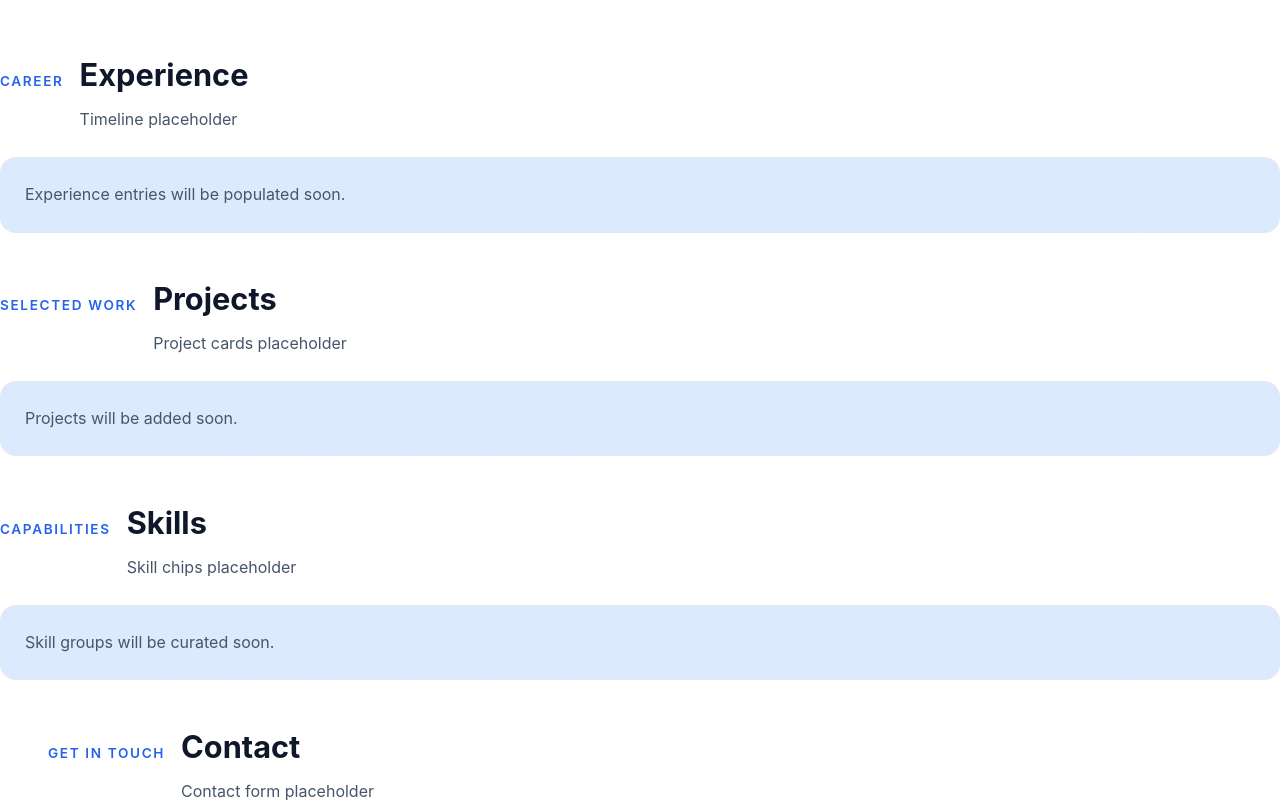
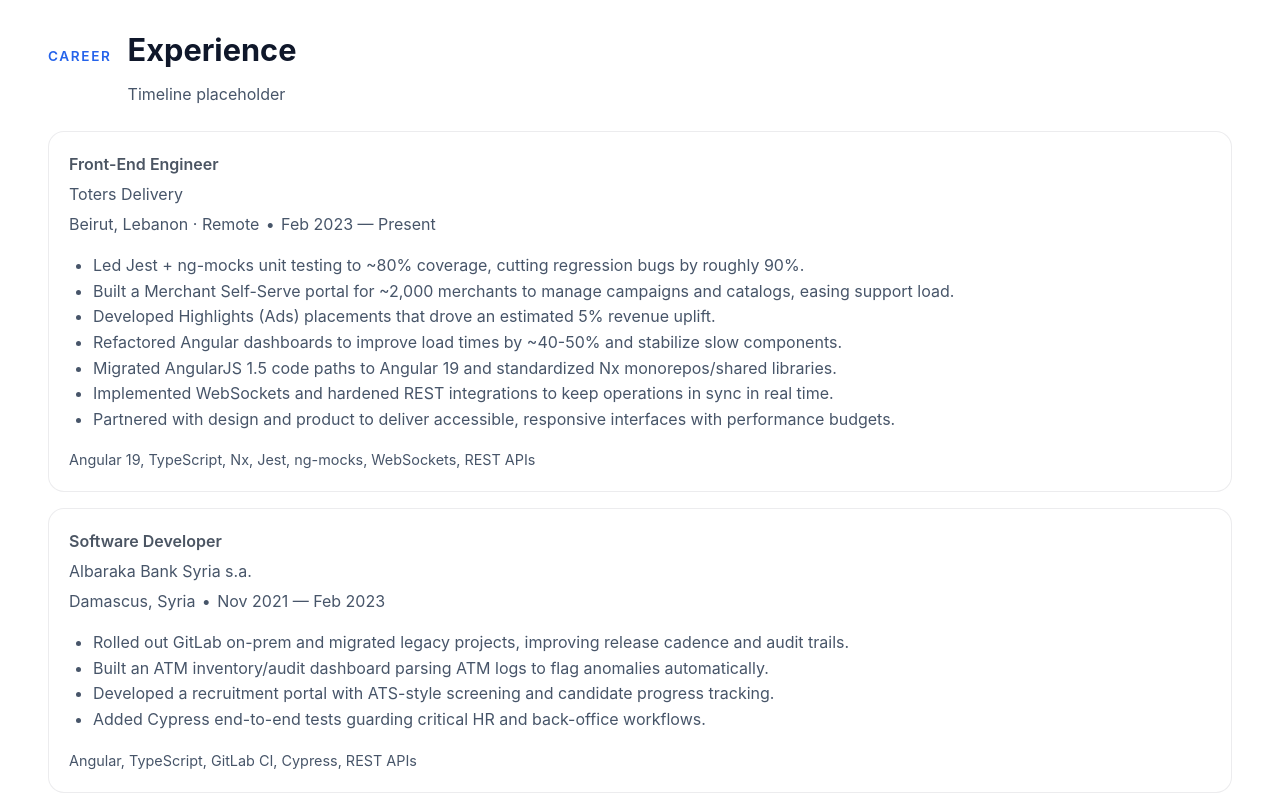
Before and after one commit to Sol501/ahmadalshaib-dot-com, an Angular app: page / in a window 1280 px wide. Shown: the part 1400-2202 px from the top of the page. Built offline with nearby package versions, Linux system fonts and the light colour scheme.

Commit message:
feat(experience): Fill out experience section with resume data
- Fill section with resume data
- Improve section design

```diff
--- a/src/app/features/sections/experience/experience-section.component.html
+++ b/src/app/features/sections/experience/experience-section.component.html
@@ -9,7 +9,11 @@
       <header>
         <p class="experience-card__role">{{ experience.role }}</p>
         <p class="experience-card__company">{{ experience.company }}</p>
-        <p class="experience-card__dates">{{ experience.startDate }} — {{ experience.endDate ?? 'Present' }}</p>
+        <p class="experience-card__meta">
+          <span>{{ experience.location }}</span>
+          <span>•</span>
+          <span>{{ experience.startDate }} — {{ experience.endDate ?? 'Present' }}</span>
+        </p>
       </header>
       <ul>
         @for (achievement of experience.achievements; track achievement) {
--- a/src/app/features/sections/experience/experience-section.component.scss
+++ b/src/app/features/sections/experience/experience-section.component.scss
@@ -1,3 +1,7 @@
+:host {
+  display: block;
+}
+
 .experience-list {
   display: flex;
   flex-direction: column;
@@ -9,27 +13,29 @@
   border-radius: 1rem;
   border: 1px solid rgba(15, 23, 42, 0.08);
   background-color: #fff;
-}
 
-.experience-card__role {
+  &__role {
     margin: 0;
     font-weight: 600;
   }
-
-.experience-card__company,
-.experience-card__dates {
+  &__company,
+  &__meta {
     margin: 0.25rem 0 0;
     color: var(--color-text-muted, #475569);
   }
-
-.experience-card ul {
+  &__meta {
+    display: flex;
+    flex-wrap: wrap;
+    gap: 0.4rem;
+  }
+  &__tech {
+    margin: 1rem 0 0;
+    font-size: 0.9rem;
+    color: var(--color-text-muted, #475569);
+  }
+  & ul {
     margin: 1rem 0 0;
     padding-inline-start: 1.5rem;
     color: var(--color-text-muted, #475569);
   }
-
-.experience-card__tech {
-  margin: 1rem 0 0;
-  font-size: 0.9rem;
-  color: var(--color-text-muted, #475569);
 }
--- a/src/app/features/sections/experience/experience-section.component.ts
+++ b/src/app/features/sections/experience/experience-section.component.ts
@@ -17,5 +17,39 @@ import { ListJoinPipe } from '../../../shared/pipes/list-join/list-join.pipe';
   }
 })
 export class ExperienceSectionComponent {
-  readonly experiences = signal<readonly ExperienceSummary[]>([]);
+  readonly experiences = signal<readonly ExperienceSummary[]>([
+    {
+      id: 'toters',
+      company: 'Toters Delivery',
+      role: 'Front-End Engineer',
+      location: 'Beirut, Lebanon · Remote',
+      startDate: 'Feb 2023',
+      endDate: 'Present',
+      achievements: [
+        'Led Jest + ng-mocks unit testing to ~80% coverage, cutting regression bugs by roughly 90%.',
+        'Built a Merchant Self-Serve portal for ~2,000 merchants to manage campaigns and catalogs, easing support load.',
+        'Developed Highlights (Ads) placements that drove an estimated 5% revenue uplift.',
+        'Refactored Angular dashboards to improve load times by ~40-50% and stabilize slow components.',
+        'Migrated AngularJS 1.5 code paths to Angular 19 and standardized Nx monorepos/shared libraries.',
+        'Implemented WebSockets and hardened REST integrations to keep operations in sync in real time.',
+        'Partnered with design and product to deliver accessible, responsive interfaces with performance budgets.'
+      ],
+      techFocus: ['Angular 19', 'TypeScript', 'Nx', 'Jest', 'ng-mocks', 'WebSockets', 'REST APIs']
+    },
+    {
+      id: 'albaraka',
+      company: 'Albaraka Bank Syria s.a.',
+      role: 'Software Developer',
+      location: 'Damascus, Syria',
+      startDate: 'Nov 2021',
+      endDate: 'Feb 2023',
+      achievements: [
+        'Rolled out GitLab on-prem and migrated legacy projects, improving release cadence and audit trails.',
+        'Built an ATM inventory/audit dashboard parsing ATM logs to flag anomalies automatically.',
+        'Developed a recruitment portal with ATS-style screening and candidate progress tracking.',
+        'Added Cypress end-to-end tests guarding critical HR and back-office workflows.'
+      ],
+      techFocus: ['Angular', 'TypeScript', 'GitLab CI', 'Cypress', 'REST APIs']
+    }
+  ]);
 }
```
Lines whose indentation alone changed are shown as unchanged.
